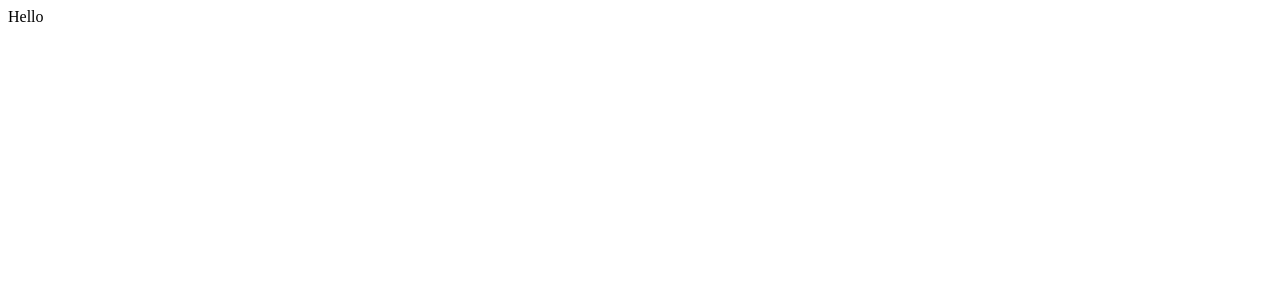
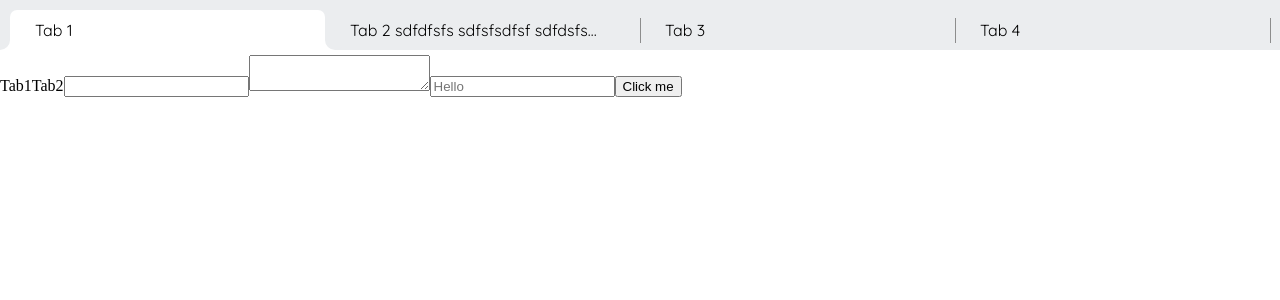
Before and after one commit to KHisir/TabView, an Angular app: page / in a window 1280 px wide. Shown: the top 300 px of the page. Built offline with nearby package versions, Linux system fonts and the light colour scheme.

Commit message:
tabs style added...

```diff
--- a/src/app/app.component.html
+++ b/src/app/app.component.html
@@ -1 +1,16 @@
-Hello
+<app-cc-tabView>
+    <app-cc-tabPanel [title]="'Tab 1'">Tab1</app-cc-tabPanel>
+    <app-cc-tabPanel [title]="'Tab 2 sdfdfsfs sdfsfsdfsf sdfdsfsdfsfsf'">Tab2</app-cc-tabPanel>
+    <app-cc-tabPanel [title]="'Tab 3'">
+        <ng-template>
+            <input type="text">
+            <textarea></textarea>
+        </ng-template>
+    </app-cc-tabPanel>
+    <app-cc-tabPanel [title]="'Tab 4'">
+        <ng-template>
+            <input type="text" placeholder="Hello">
+            <button>Click me</button>
+        </ng-template>
+    </app-cc-tabPanel>
+</app-cc-tabView>
--- /dev/null
+++ b/src/app/cc-tabView/cc-tabPanel/cc-tabPanel.component.html
@@ -0,0 +1,3 @@
+<ng-content></ng-content>
+
+<ng-container [ngTemplateOutlet]="template"></ng-container>
--- /dev/null
+++ b/src/app/cc-tabView/cc-tabPanel/cc-tabPanel.component.ts
@@ -0,0 +1,37 @@
+import { TemplateRef } from '@angular/core';
+import { Input } from '@angular/core';
+import { ContentChild } from '@angular/core';
+import { Component, OnInit } from '@angular/core';
+
+@Component({
+  selector: 'app-cc-tabPanel',
+  templateUrl: './cc-tabPanel.component.html',
+  styleUrls: ['./cc-tabPanel.component.scss']
+})
+export class CcTabPanelComponent implements OnInit {
+  @ContentChild(TemplateRef) template!: TemplateRef<any>
+  @Input() title: string = '';
+  @Input() icon: string = '';
+  @Input() active: boolean = false;
+
+  id: string = '';
+
+  constructor() {
+    this.id = this.createId();
+  }
+
+  ngOnInit() {
+  }
+
+  createId() {
+    // tslint:disable-next-line:only-arrow-functions
+    return 'xxxxxxxx-xxxx-4xxx-yxxx-xxxxxxxxxxxx'.replace(/[xy]/g, function(c) {
+      // tslint:disable-next-line:no-bitwise
+      const r = Math.random() * 16 | 0;
+      // tslint:disable-next-line:no-bitwise
+      const v = c === 'x' ? r : (r & 0x3 | 0x8);
+      return v.toString(16);
+    });
+  }
+
+}
--- /dev/null
+++ b/src/app/cc-tabView/cc-tabView.component.html
@@ -0,0 +1,19 @@
+<link rel="stylesheet" href="https://use.fontawesome.com/releases/v5.15.0/css/all.css"
+  integrity="sha384-OLYO0LymqQ+uHXELyx93kblK5YIS3B2ZfLGBmsJaUyor7CpMTBsahDHByqSuWW+q" crossorigin="anonymous">
+
+<link href="https://fonts.googleapis.com/css?family=Quicksand:400,700" rel="stylesheet">
+
+<div class="tab-panel">
+  <ul>
+    <li class="tab" *ngFor="let tab of tabs" (click)="selectTab(tab)" [class.active]="tab.active" title="{{tab.title}}">
+      <div class="title-wrapper">
+        <i class="fas fa-music"></i>
+        <span>{{tab.title}}</span>
+        <i class="fas fa-times close-btn"></i>
+      </div>
+    </li>
+  </ul>
+</div>
+
+
+<ng-content></ng-content>
--- /dev/null
+++ b/src/app/cc-tabView/cc-tabView.component.scss
@@ -0,0 +1,116 @@
+$bg-color: #ebedef;
+$tab-active-color: #fff;
+$tab-active-hover-color: #f6f6f6;
+
+* {
+  font-family: quicksand, open sans, roboto, open sans, nunito, sans-serif;
+}
+
+.tab-panel {
+  background-color: $bg-color;
+
+  ul {
+    list-style-type: none;
+    margin: 0;
+    padding: 10px 10px 0 10px;
+    display: flex;
+    align-items: center;
+    justify-content: space-around;
+    border-bottom: 5px solid $tab-active-color;
+  }
+
+  ul li {
+    position: relative;
+    flex: 1 1;
+    padding: 10px 15px;
+    z-index: 3;
+    cursor: pointer;
+  }
+
+  ul li .title-wrapper {
+    display: grid;
+    grid-template-columns: auto 1fr auto;
+    grid-gap: 10px;
+    align-items: center;
+
+    span {
+      overflow: hidden;
+      text-overflow: ellipsis;
+      white-space: nowrap;
+    }
+
+    .close-btn {
+      cursor: pointer;
+      font-size: 13px;
+      padding: 3px 5px;
+
+      &:hover {
+        border-radius: 50%;
+        background-color: #d8d8d8;
+      }
+    }
+  }
+
+  ul li:not(.active):not(:hover):after {
+    content: "";
+    position: absolute;
+    right: -1px;
+    bottom: 7.5px;
+    height: 10px;
+    height: calc(100% - 15px);
+    border-right: 1px solid #8d8d8d;
+  }
+
+  ul li.active {
+    position: relative;
+    background-color: $tab-active-color;
+    border-top-left-radius: 7px;
+    border-top-right-radius: 7px;
+  }
+
+  ul li:hover {
+    transition: 0.3s;
+  }
+
+  ul li:hover:not(.active) {
+    background-color: $tab-active-hover-color;
+    border-top-left-radius: 7px;
+    border-top-right-radius: 7px;
+    z-index: 4;
+  }
+
+  ul li.active:after,
+  ul li.active:before {
+    content: "";
+    height: 10px;
+    width: 10px;
+    background: $tab-active-color;
+    position: absolute;
+    bottom: 0;
+    right: -10px;
+    z-index: 1;
+  }
+
+  ul li:before {
+    right: auto;
+    left: -10px;
+  }
+
+  ul li.active .title-wrapper:after,
+  ul li.active .title-wrapper:before {
+    content: "";
+    height: 20px;
+    width: 20px;
+    background: $bg-color;
+    position: absolute;
+    bottom: 0;
+    right: -20px;
+    z-index: 2;
+    border-radius: 50%;
+  }
+
+  ul li.active .title-wrapper:before {
+    right: auto;
+    left: -20px;
+  }
+}
--- /dev/null
+++ b/src/app/cc-tabView/cc-tabView.component.ts
@@ -0,0 +1,41 @@
+import { forwardRef } from '@angular/core';
+import { AfterContentInit, Component, ContentChildren, OnInit, QueryList } from '@angular/core';
+import { CcTabPanelComponent } from './cc-tabPanel/cc-tabPanel.component';
+
+@Component({
+  selector: 'app-cc-tabView',
+  templateUrl: './cc-tabView.component.html',
+  styleUrls: ['./cc-tabView.component.scss']
+})
+export class CcTabViewComponent implements OnInit, AfterContentInit {
+  @ContentChildren(CcTabPanelComponent) tabs!: QueryList<CcTabPanelComponent>
+  // @ContentChildren(forwardRef(() => CcTabPanelComponent)) tabs;
+
+  constructor() { }
+
+  ngOnInit() {
+  }
+
+  ngAfterContentInit() {
+    if (this.tabs !== undefined) {
+      console.log(this.tabs.length);
+
+      // get the active tab
+      const activeTab = this.tabs.find((tab: CcTabPanelComponent) => tab.active === true);
+
+      // if there is no active tab set, active the first
+      if (activeTab === undefined) {
+        this.selectTab(this.tabs.first);
+      }
+    }
+  }
+
+  selectTab(tab: CcTabPanelComponent): void {
+    // deactive all tabs
+    this.tabs.toArray().forEach((tab: CcTabPanelComponent) => tab.active = false);
+
+    // active the tab the user has clicked on.
+    tab.active = true;
+  }
+
+}
--- a/src/styles.scss
+++ b/src/styles.scss
@@ -1 +1,5 @@
 /* You can add global styles to this file, and also import other style files */
+
+body {
+  margin: 0;
+}
```
Also changed, not shown: src/app/app.module.ts (+6 -2 lines), src/app/cc-tabView/cc-tabPanel/cc-tabPanel.component.scss (added), 2 other files (tests, documents, lock files or other folders).
